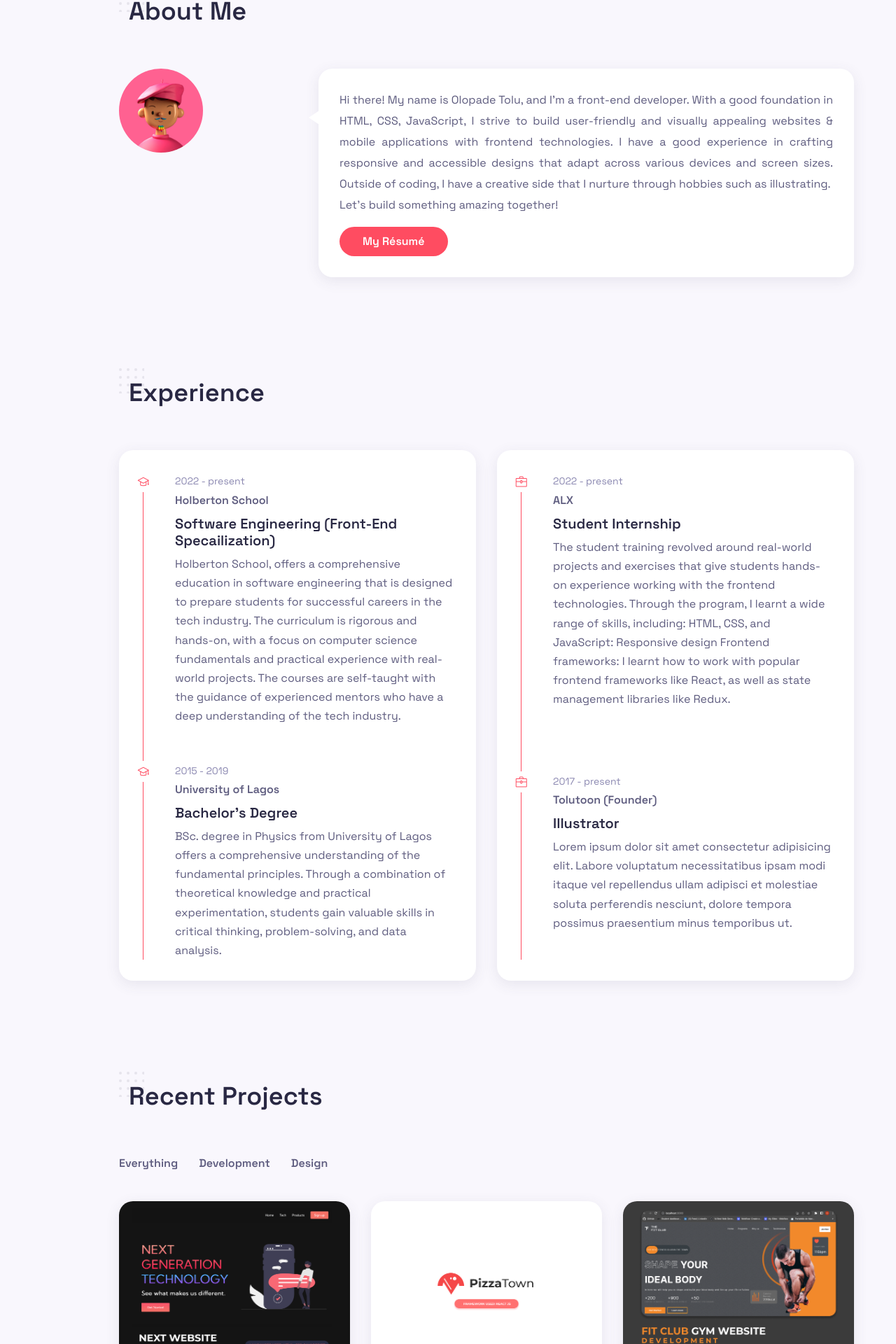
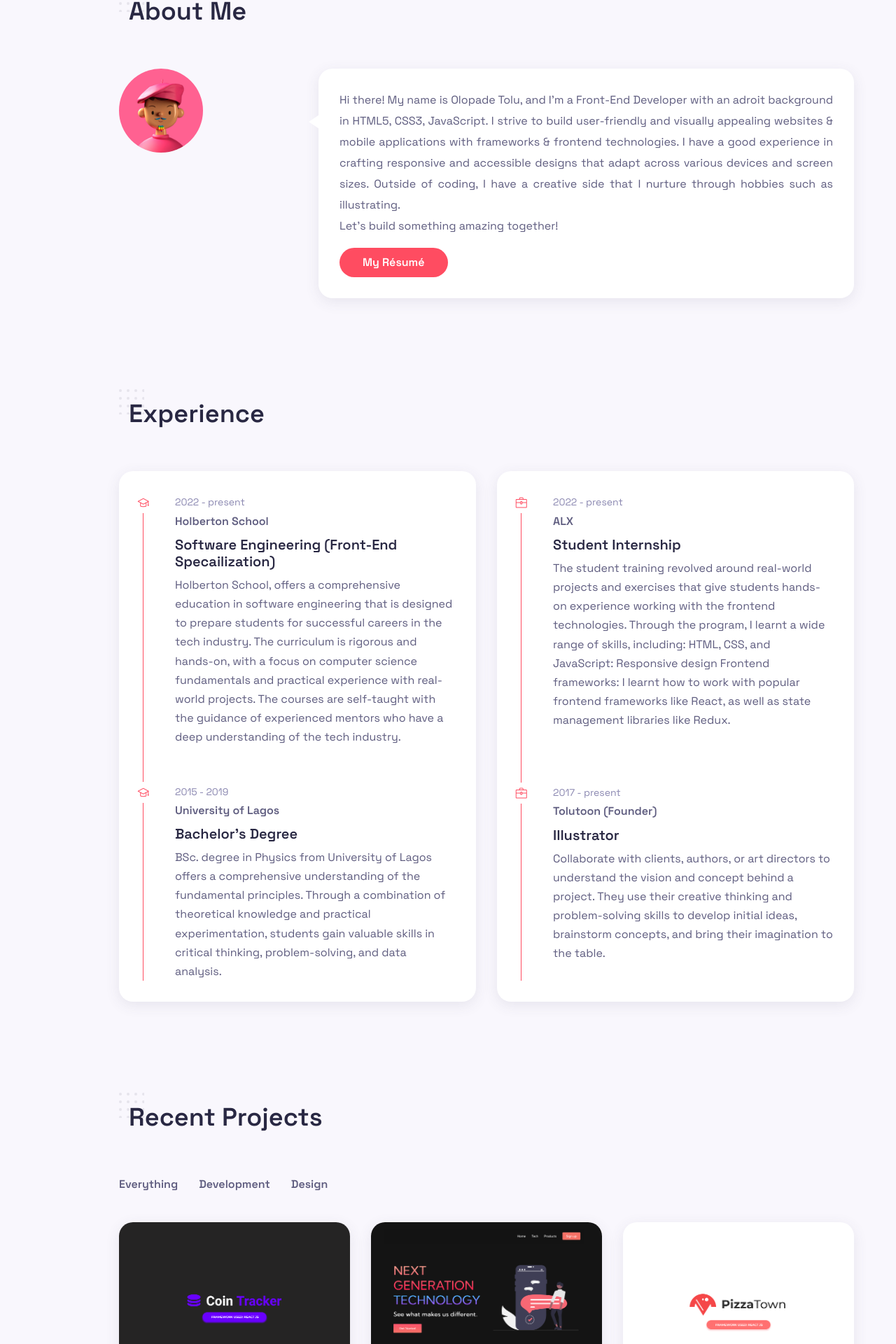
Before and after one commit to Tolutoon/portfolio-website, a React (Create React App) app: page / in a window 1280 px wide. Shown: the part 917-2837 px from the top of the page at 70% size. Built offline with nearby package versions, Linux system fonts and the light colour scheme.

Commit message:
build in progress

```diff
--- a/src/components/about/About.jsx
+++ b/src/components/about/About.jsx
@@ -14,8 +14,8 @@ const About = () => {
           <div className="about__info">
             <p className="about__description">
               Hi there! My name is Olopade Tolu, and I'm a
-              front-end developer. With a good foundation in HTML, CSS, JavaScript, I strive to build user-friendly and
-              visually appealing websites & mobile applications with frontend technologies. I have a good experience in crafting
+              Front-End Developer with an adroit background in HTML5, CSS3, JavaScript. I strive to build user-friendly and
+              visually appealing websites & mobile applications with frameworks & frontend technologies. I have a good experience in crafting
               responsive and accessible designs that adapt across
               various devices and screen sizes. Outside of coding, I have a
               creative side that I nurture through hobbies such as illustrating.
--- a/src/components/portfolio/Menu.jsx
+++ b/src/components/portfolio/Menu.jsx
@@ -10,80 +10,90 @@ import Work10 from '../../assets/thumbnailfc.png';
 import Work11 from '../../assets/nft.png';
 import Work12 from '../../assets/news.svg';
 import Work13 from '../../assets/Furniture.png';
+import Work14 from '../../assets/CoinSearch.png';
 
 
 const Menu = [
     {
         id: 1,
+        image: Work14,
+        title: 'Crypto Tracker built with React JS',
+        category: 'Development',
+        url: 'https://crypto-tracker-ruddy.vercel.app/'
+    },
+
+    {
+        id: 2,
         image: Work5,
         title: 'Next Website built with HTML, CSS & Javascript',
         category: 'Development',
         url: 'https://next-website-lemon.vercel.app/'
     },
+
     {
-        id: 2,
+        id: 3,
         image: Work1,
         title: 'Pizza Town Web App built with NextJS, ReactJS & Sanity ',
         category: 'Development',
         url: 'https://github.com/Tolutoon/pizza-town'
     },
     {
-        id: 3,
+        id: 4,
         image: Work7,
         title: 'GYM Website built using ReactJS',
         category: 'Development',
     },
     {
-        id: 4,
+        id: 5,
         image: Work10,
         title: 'Redesign of National Bank Mobile App',
         category: 'Design',
         url: 'https://www.behance.net/gallery/157129691/National-Bank-Finance-Mobile-App'
     },
     {
-        id: 5,
+        id: 6,
         image: Work3,
         title: 'Tic-Tac-Toe Game',
         category: 'Development',
     },
     {
-        id: 6,
+        id: 7,
         image: Work6,
         title: 'Weather App',
         category: 'Development',
     },
     {
-        id: 7,
+        id: 8,
         image: Work4,
         title: 'Personal Portfolio Website',
         category: 'Development',
     },
     {
-        id: 8,
+        id: 9,
         image: Work12,
         title: 'UI for Newsletter',
         category: 'Design',
     },
     {
-        id: 9,
+        id: 10,
         image: Work8,
         title: 'Digital Clock',
         category: 'Development',
     },
     {
-        id: 10,
+        id: 11,
         image: Work13,
         title: 'Landing Page Design for Furniture Website',
         category: 'Design',
     },
     {
-        id: 11,
+        id: 12,
         image: Work2,
         title: 'Tesla Mobile Application Clone',
         category: 'Development',
     },
     {
-        id: 12,
+        id: 13,
         image: Work11,
         title: 'NFT UI Design',
         category: 'Design',
--- a/src/components/resume/Data.jsx
+++ b/src/components/resume/Data.jsx
@@ -15,7 +15,7 @@ const Data = [
         icon: 'icon-briefcase',
         year: '2017 - present',
         title: 'Illustrator',
-        desc: 'Lorem ipsum dolor sit amet consectetur adipisicing elit. Labore voluptatum necessitatibus ipsam modi itaque vel repellendus ullam adipisci et molestiae soluta perferendis nesciunt, dolore tempora possimus praesentium minus temporibus ut.'
+        desc: 'Collaborate with clients, authors, or art directors to understand the vision and concept behind a project. They use their creative thinking and problem-solving skills to develop initial ideas, brainstorm concepts, and bring their imagination to the table.'
     },
     {
         id: 1,
```
Also changed, not shown: src/assets/CoinSearch.png (added).
